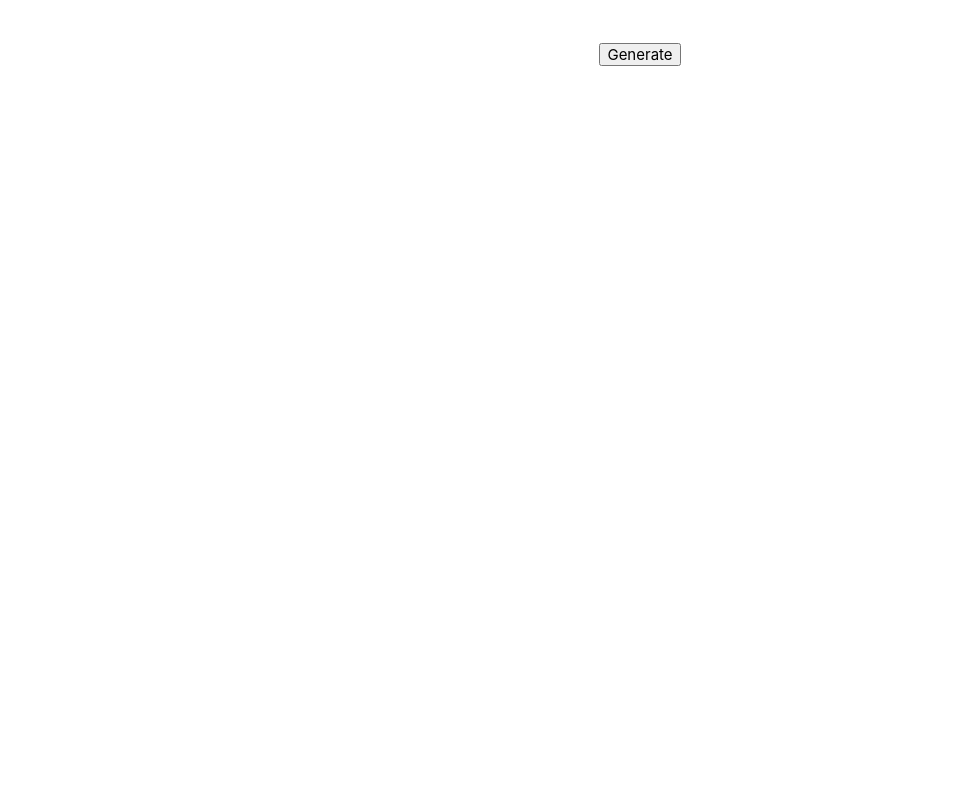
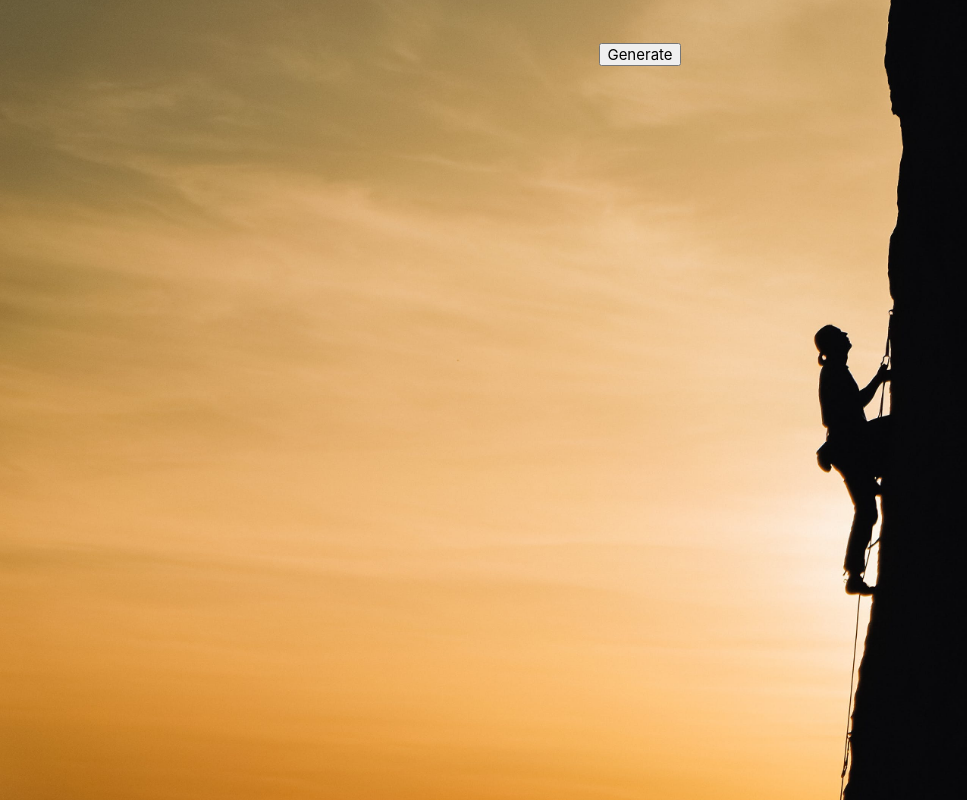
Before and after one commit to piratemermaid/climbing-sentence-generator, a plain HTML site: page index.html in a window 1280 px wide. Shown: the whole page, without its empty margins (0-967 px from the left). Drawn offline with nearby package versions, Linux system fonts and the light colour scheme.

Commit message:
add background image

```diff
--- a/index.html
+++ b/index.html
@@ -12,6 +12,13 @@
     <style>
       .term {
         visibility: hidden;
+      }
+      html {
+        background: url(background.jpg) no-repeat center center fixed;
+        -webkit-background-size: cover;
+        -moz-background-size: cover;
+        -o-background-size: cover;
+        background-size: cover;
       }
     </style>
   </head>
```
Also changed, not shown: background.jpg (added).
